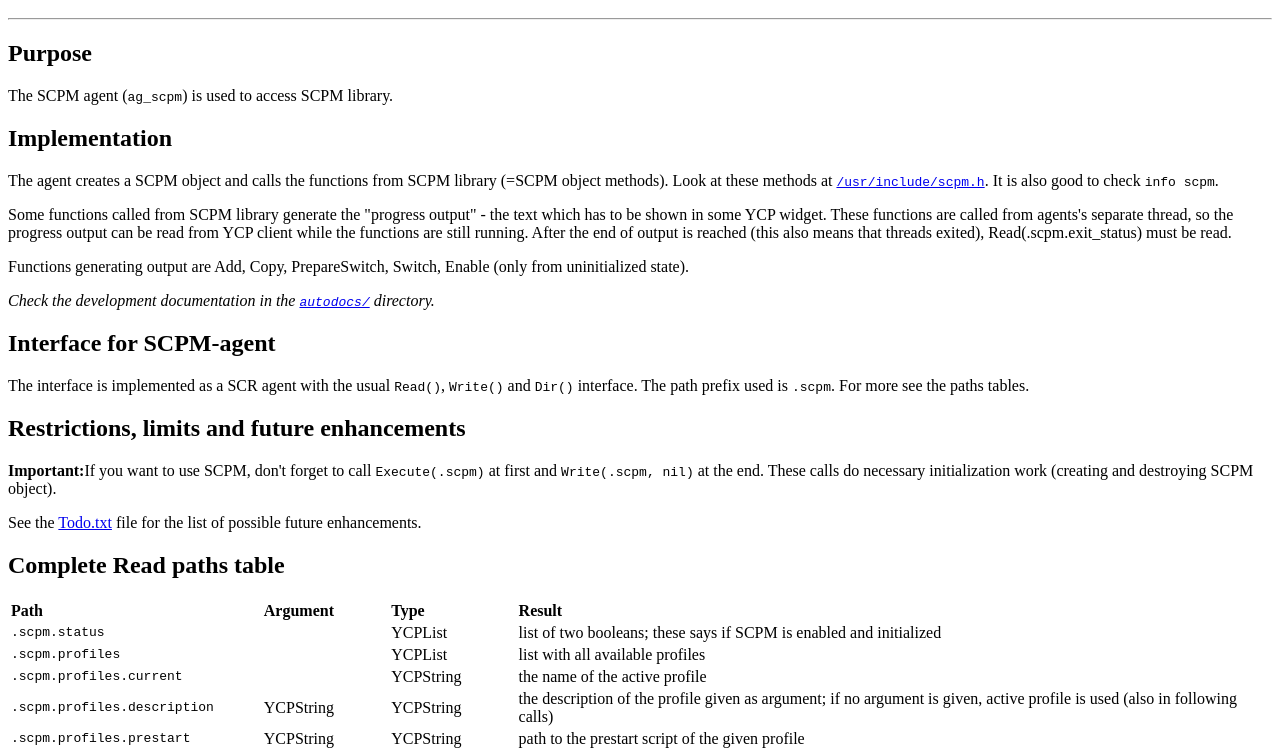
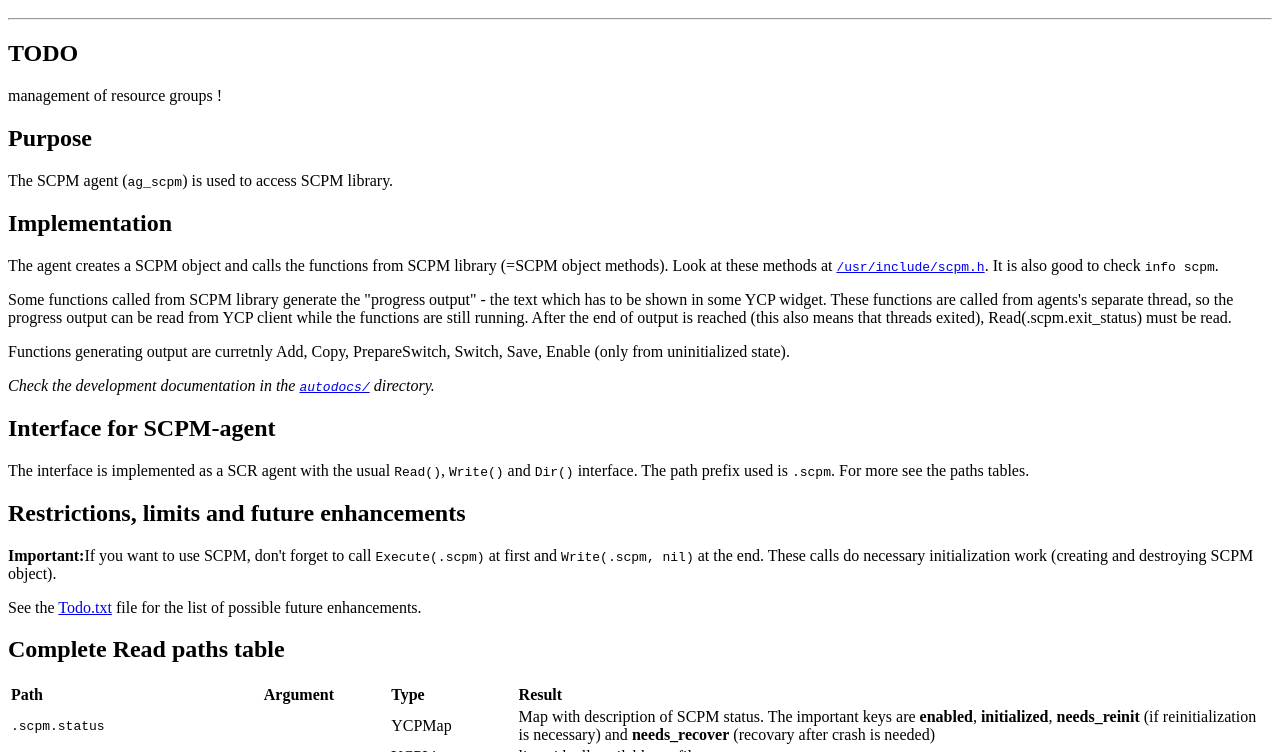
Before and after one commit to yast/yast-profile-manager, a plain HTML site: page agent-scpm/doc/agent-scpm.html in a window 1280 px wide. Shown: the part 48-800 px from the top of the page. Drawn offline with Linux system fonts and the light colour scheme.

```diff
--- a/agent-scpm/doc/agent-scpm.html
+++ b/agent-scpm/doc/agent-scpm.html
@@ -6,6 +6,8 @@
 <BODY>
 <H1>SCPM agent description</H1>
 <HR>
+<h2>TODO</h2>
+management of resource groups !
 
 <H2>Purpose</H2>
 The SCPM agent (<TT>ag_scpm</TT>) is used to access SCPM library.
@@ -17,7 +19,7 @@ The agent creates a SCPM object and calls the functions from SCPM library (=SCPM
 <p>
 Some functions called from SCPM library generate the "progress output" - the text which has to be shown in some YCP widget. These functions are called from agents's separate thread, so the progress output can be read from YCP client while the functions are still running. After the end of output is reached (this also means that threads exited), Read(.scpm.exit_status) must be read.
 <p>
-Functions generating output are Add, Copy, PrepareSwitch, Switch, Enable (only from uninitialized state).
+Functions generating output are curretnly Add, Copy, PrepareSwitch, Switch, Save, Enable (only from uninitialized state).
 <P>
 <I>Check the development documentation in the <A HREF="autodocs/index.html"><TT>autodocs/</TT></A> directory.</I>
 
@@ -39,8 +41,12 @@ See the <A HREF="Todo.txt">Todo.txt</A> file for the list of possible future enh
 
 <TABLE>
 	<TR><TH WIDTH="20%" ALIGN="left">Path</TH><th width="10%" align="left">Argument</th><TH WIDTH="10%" ALIGN="left">Type</TH><TH ALIGN="left">Result</TH></TR>
-	<TR><TD><TT>.scpm.status</TD><td></td><TD ALIGN="left">YCPList</TD>
-	<TD>list of two booleans; these says if SCPM is enabled and initialized</TD></TR>
+	<TR><TD><TT>.scpm.status</TD><td></td><TD ALIGN="left">YCPMap</TD>
+	<TD>Map with description of SCPM status. The important keys are
+	    <b>enabled</b>, <b>initialized</b>,
+	    <b>needs_reinit</b> (if reinitialization is necessary) and
+	    <b>needs_recover</b> (recovary after crash is needed)
+	     </TD></TR>
 	<TR><TD><TT>.scpm.profiles</TD><td></td><TD ALIGN="left">YCPList</TD>
 	<TD>list with all available profiles</TD></TR>
 	<TR><TD><TT>.scpm.profiles.current</TD><td></td><TD ALIGN="left">YCPString</TD>
@@ -97,8 +103,14 @@ Return values are YCPBoolean  - the success of the library call.
 	<TD>calls a constructor of the SCPM object; argument is path to the temporary directory, where outfile, hashfile, changesfile and tmpfile are created</TD></TR>
 	<TR><TD><TT>.switch.prepare</TD><td align="left">YCPString</td><td></td>
 	<TD>prepares switch to the profile given as argument; dumps switch_info_t struct to tmpfile</TD></TR>
+
 	<TR><TD><TT>.switch</TD><td align="left">YCPMap</td><td></td>
 	<TD>switchs to the selected profile; argument is switch_info_t struct</TD></TR>
+
+	<TR><TD><TT>.save</TD><td></td><td></td>
+	<TD>Saves modified resources of the profile</TD></TR>
+
+
 	<TR><TD><TT>.enable.first</TD><td></td><td></td>
 	<TD>enables SCPM for the first time - this is different from Write(.scpm.status.enabled) by generating output</TD></TR>
 	<TR><TD><TT>.profiles.add</TD><td align="left">YCPString</td><td></td>
```
Also changed, not shown: 5 other files.
